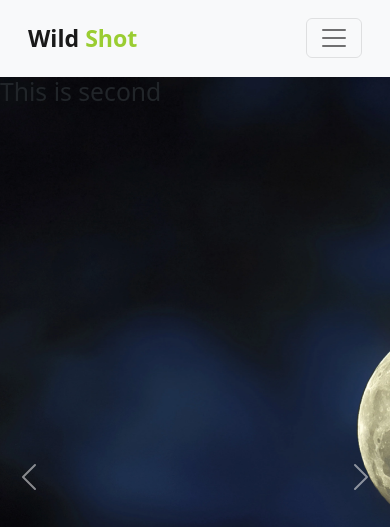
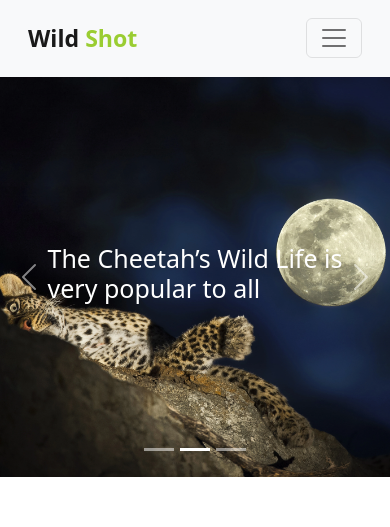
Before and after one commit to tareque-bin-habib/wild-shots-client, a React (Create React App) app: page / in a window 390 px wide. Shown: the top 527 px of the page. Built offline with nearby package versions, Linux system fonts and the light colour scheme; no server answers.

Commit message:
desponsive done

```diff
--- a/src/components/Banner/Banner.css
+++ b/src/components/Banner/Banner.css
@@ -22,3 +22,42 @@
     background-position: center center;
     background-repeat: no-repeat;
 }
+
+.banner h1 {
+    font-size: 50px;
+}
+
+/* responsive */
+@media only screen and (max-width: 767px) {
+    .banner {
+        height: 500px;
+    }
+
+    .banner-size {
+        height: 500px;
+    }
+
+    .banner h1 {
+        font-size: 30px;
+    }
+}
+
+@media only screen and (max-width: 450px) {
+    .banner {
+        height: 400px;
+    }
+
+    .banner-size {
+        height: 400px;
+    }
+
+    .banner h1 {
+        font-size: 25px;
+    }
+}
+
+@media only screen and (max-width: 330px) {
+    .banner h1 {
+        font-size: 23px;
+    }
+}
--- a/src/components/Banner/Banner.js
+++ b/src/components/Banner/Banner.js
@@ -8,24 +8,26 @@ import './Banner.css'
 const Banner = () => {
     return (
         <div className='banner'>
+            <div className=''>
                 <Carousel>
                     <Carousel.Item>
-                    <div className='banner-img-1'>
-                        <h2></h2>
+                        <div className='banner-img-1 banner-size d-flex align-items-center justify-content-center'>
+                            <h1 className='text-white'>Rise and fall of the <br /> dog-like hyenas</h1>
                         </div>
 
                     </Carousel.Item>
                     <Carousel.Item>
-                    <div className='banner-img-2'>
-                        <h2>This is second</h2>
+                        <div className='banner-img-2 banner-size d-flex align-items-center justify-content-center'>
+                            <h1 className='text-white'>The Cheetah’s Wild Life is <br /> very popular to all</h1>
                         </div>
                     </Carousel.Item>
                     <Carousel.Item>
-                    <div className='banner-img-3'>
-                        <h2 className='text-white'>Thsis is Third</h2>
+                        <div className='banner-img-3 banner-size d-flex align-items-center justify-content-center'>
+                            <h1 className='text-white'>Family of Lion In the deep <br /> forest is amazing</h1>
                         </div>
                     </Carousel.Item>
                 </Carousel>
+            </div>
         </div>
 
     );
--- a/src/components/Bio/Bio.css
+++ b/src/components/Bio/Bio.css
@@ -6,3 +6,11 @@
     background-color: yellowgreen;
     border: yellowgreen;
 }
+
+
+/* Resonsive */
+@media only screen and (max-width: 767px) {
+    .bio-details {
+        margin-bottom: 20px;
+    }
+}
--- a/src/components/Checkout/Checkout.css
+++ b/src/components/Checkout/Checkout.css
@@ -0,0 +1,30 @@
+/* Responsive */
+@media only screen and (max-width: 1200px) {
+    .review-image {
+        width: 500px;
+    }
+}
+
+@media only screen and (max-width: 760px) {
+    .review-container {
+        display: none;
+    }
+}
+
+@media only screen and (max-width: 510px) {
+    .review-image {
+        width: 400px;
+    }
+}
+
+@media only screen and (max-width: 400px) {
+    .review-image {
+        width: 300px;
+    }
+}
+
+@media only screen and (max-width: 300px) {
+    .review-image {
+        width: 250px;
+    }
+}
--- a/src/components/Checkout/Checkout.js
+++ b/src/components/Checkout/Checkout.js
@@ -3,7 +3,7 @@ import { Link, useLoaderData } from 'react-router-dom';
 import Button from 'react-bootstrap/Button';
 import Form from 'react-bootstrap/Form';
 import { AuthContext } from '../../contexts/UserContext';
-
+import './Checkout.css'
 
 const Checkout = () => {
     const service = useLoaderData();
@@ -48,7 +48,7 @@ const Checkout = () => {
         <div className='text-center mt-5'>
             <div>
                 <h1 className='mb-5 title-name'>{name}</h1>
-                <img src={image} alt="" />
+                <img className='review-image' src={image} alt="" />
                 <p className='fw-bold p-5'>{details}</p>
                 <p className='fw-bold'>Ratings: {ratings} star</p>
                 <p className='fw-bold'>Price: ${Price}</p>
@@ -56,8 +56,8 @@ const Checkout = () => {
                     See Your Reviews
                 </Button></Link>
             </div>
-            <div className='d-flex align-items-center justify-content-center'>
-                <div>
+            <div className='d-flex align-items-center justify-content-center '>
+                <div className='review-container'>
                     <h2 className='text-center title-name fw-bold mt-5'>Review Our Photo</h2>
                     <Form onSubmit={handleReview}>
                         <Form.Group className="mb-3" controlId="formBasicEmail">
```
Lines whose indentation alone changed are shown as unchanged.
